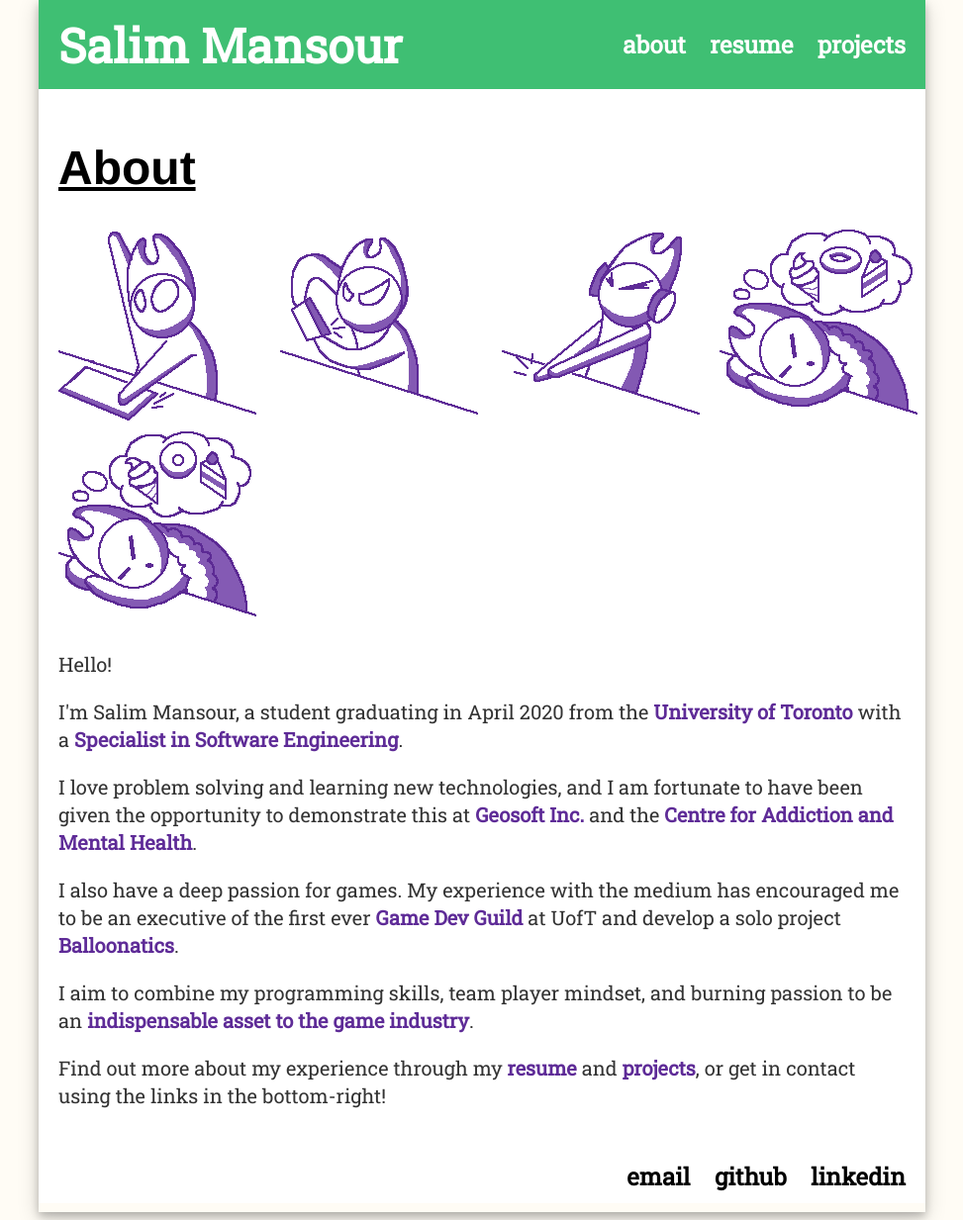
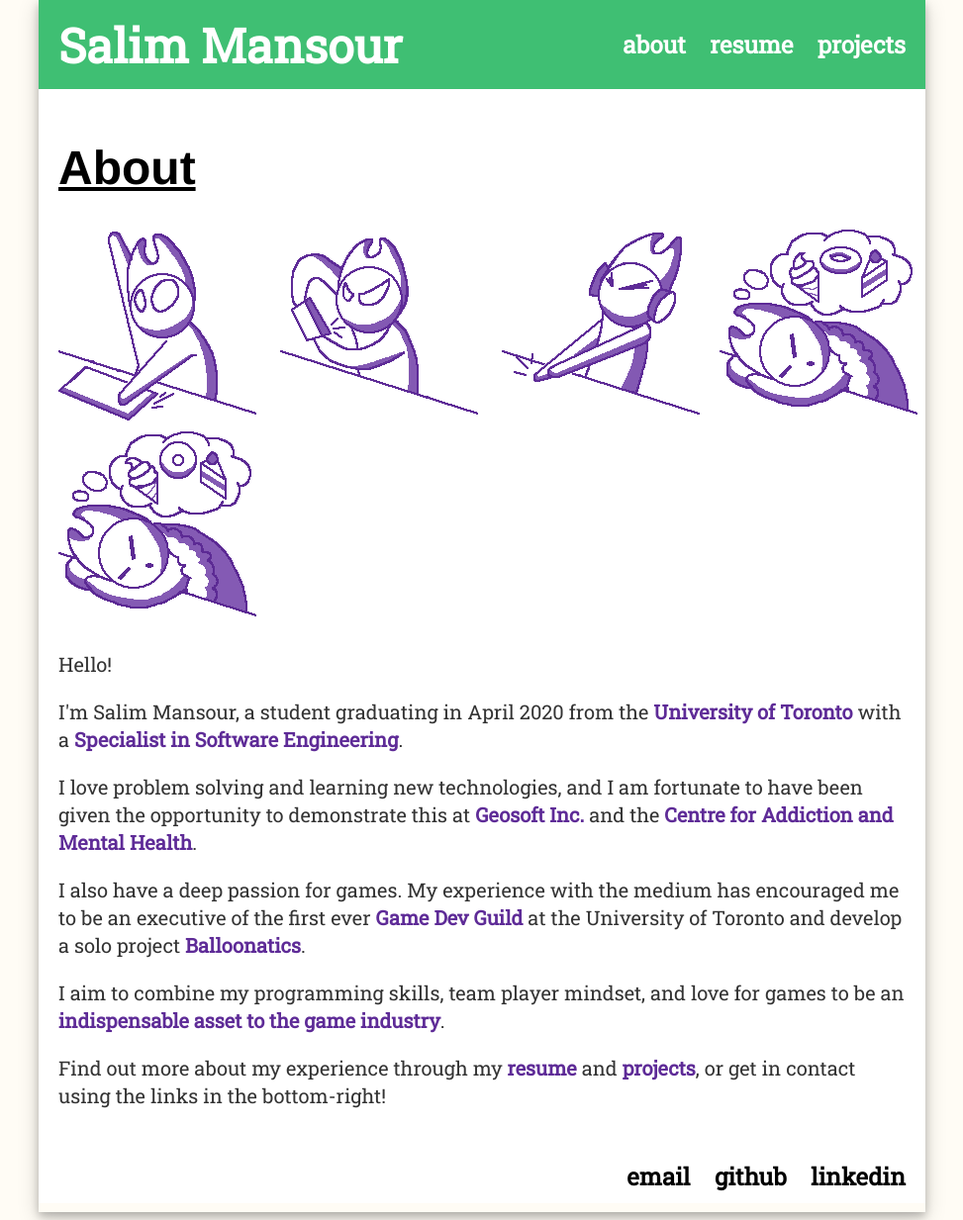
Before and after one commit to slimnsour/slimnsour.github.io, a Jekyll site: the page built from index.html, in a window 1280 px wide. Shown: the whole page at 99% size, without its empty margins (153-1126 px from the left). Built offline with Jekyll 4.4.1, drawn with Linux system fonts in a browser that asks for light colours; nearby versions of some CDN libraries.

Commit message:
Modified wording on main page

```diff
--- a/index.html
+++ b/index.html
@@ -16,8 +16,8 @@ title: Salim Mansour | Game Programming
 				Inc.</b> and the <b style="color:#5e2b97">Centre for Addiction and Mental Health</b>.<br>
 		  <p>I also have a deep passion for games. My experience with the medium has encouraged
 				me to be an executive of the first ever <b style="color:#5e2b97">Game
-				Dev Guild</b> at UofT and develop a solo project <b style="color:#5e2b97">Balloonatics</b>.<br>
-		  <p>I aim to combine my programming skills, team player mindset, and burning passion
+				Dev Guild</b> at the University of Toronto and develop a solo project <b style="color:#5e2b97">Balloonatics</b>.<br>
+		  <p>I aim to combine my programming skills, team player mindset, and love for games
 				to be an <b style="color:#5e2b97">indispensable asset to the game industry</b>.<br>
 		  <p>Find out more about my experience through my <b><a href="/resume" style="color:#5e2b97">resume</a></b> and
 				<b><a href="/projects" style="color:#5e2b97">projects</a></b>, or get in contact using the links in the bottom-right!
```
